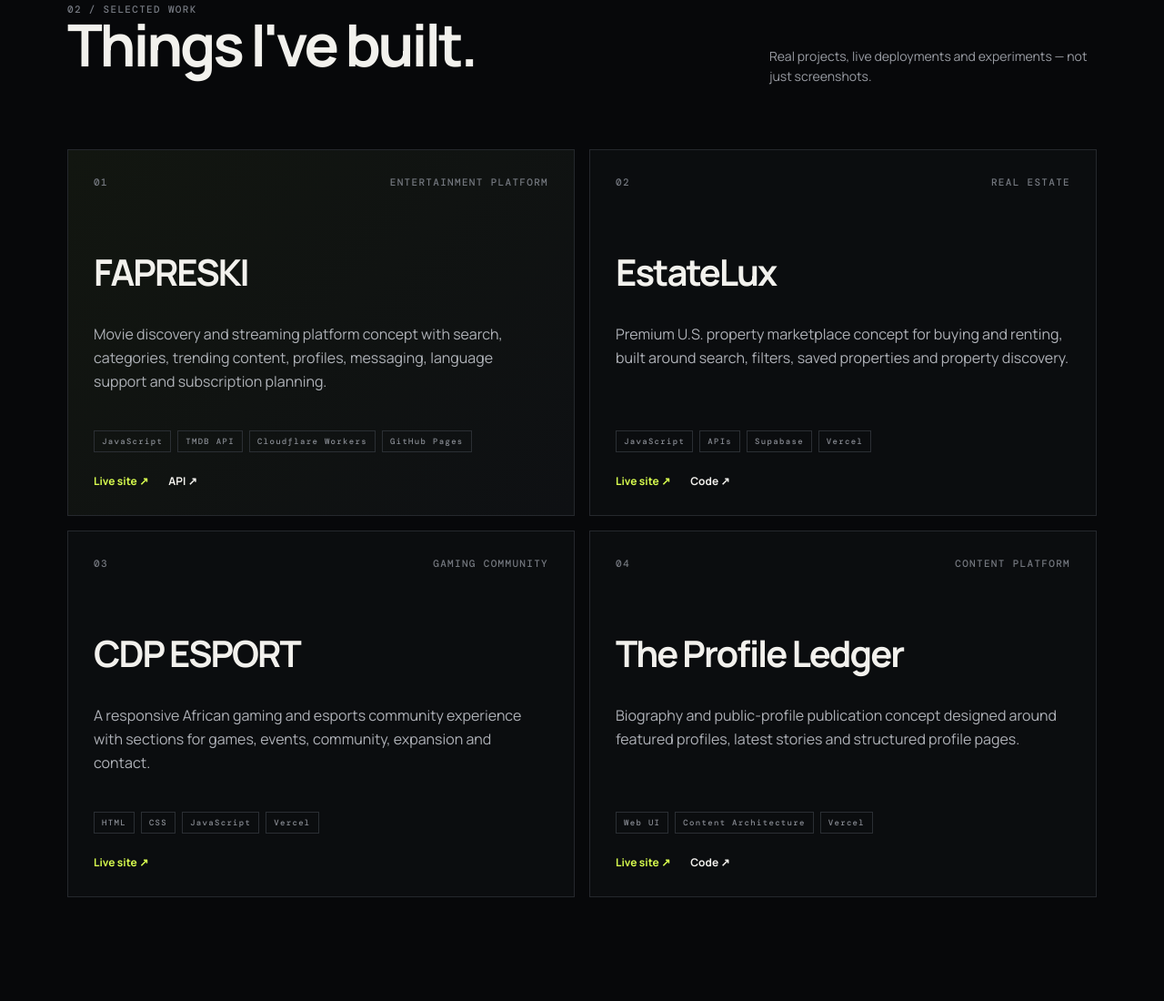
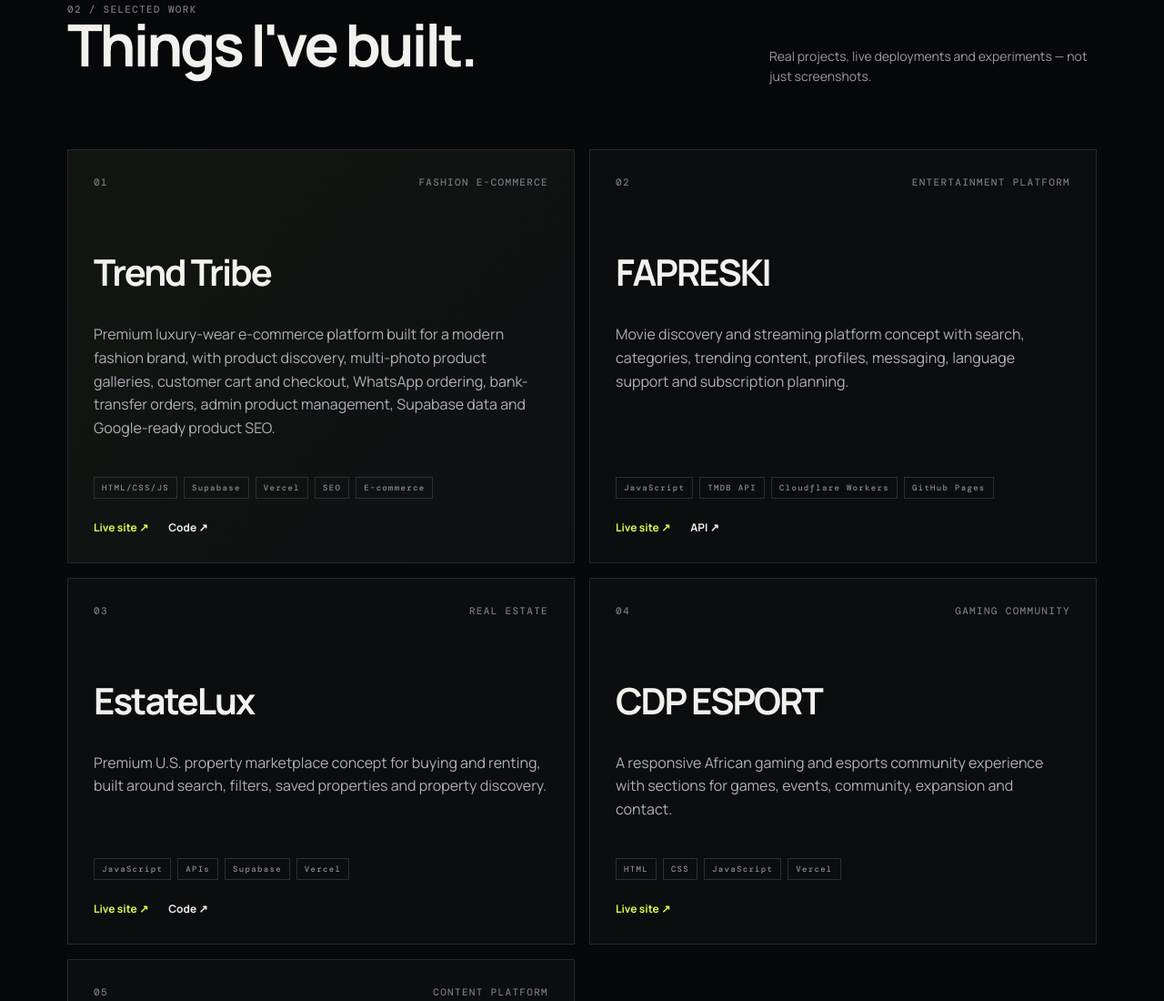
Before and after one commit to princewillobongha/topboy-travis-portfolio, a website: page index.html in a window 1280 px wide. Shown: the part 1597-2697 px from the top of the page at 91% size. Drawn offline with nearby package versions, Linux system fonts and the light colour scheme.

Commit message:
Add Trend Tribe to portfolio

```diff
--- a/index.html
+++ b/index.html
@@ -3,7 +3,7 @@
 <head>
   <meta charset="UTF-8">
   <meta name="viewport" content="width=device-width, initial-scale=1.0">
-  <meta name="description" content="Princewill Obongha — TopBoy Travis. AI Developer and digital product builder creating modern web applications with AI-assisted development.">
+  <meta name="description" content="Princewill Obongha — TopBoy Travis. AI Developer and digital product builder creating modern web applications, AI-assisted products and e-commerce experiences.">
   <meta name="theme-color" content="#07080a">
   <meta property="og:title" content="Princewill Obongha — AI Developer">
   <meta property="og:description" content="AI Developer • AI Product Builder • Web Developer">
@@ -80,7 +80,15 @@
       </div>
       <div class="project-grid">
         <article class="project-card featured">
-          <div class="project-meta"><span>01</span><span>ENTERTAINMENT PLATFORM</span></div>
+          <div class="project-meta"><span>01</span><span>FASHION E-COMMERCE</span></div>
+          <h3>Trend Tribe</h3>
+          <p>Premium luxury-wear e-commerce platform built for a modern fashion brand, with product discovery, multi-photo product galleries, customer cart and checkout, WhatsApp ordering, bank-transfer orders, admin product management, Supabase data and Google-ready product SEO.</p>
+          <div class="stack"><span>HTML/CSS/JS</span><span>Supabase</span><span>Vercel</span><span>SEO</span><span>E-commerce</span></div>
+          <div class="card-links"><a href="https://trend-tribe.vercel.app/" target="_blank" rel="noreferrer">Live site ↗</a><a href="https://github.com/princewillobongha/Trend-tribe" target="_blank" rel="noreferrer">Code ↗</a></div>
+        </article>
+
+        <article class="project-card">
+          <div class="project-meta"><span>02</span><span>ENTERTAINMENT PLATFORM</span></div>
           <h3>FAPRESKI</h3>
           <p>Movie discovery and streaming platform concept with search, categories, trending content, profiles, messaging, language support and subscription planning.</p>
           <div class="stack"><span>JavaScript</span><span>TMDB API</span><span>Cloudflare Workers</span><span>GitHub Pages</span></div>
@@ -88,7 +96,7 @@
         </article>
 
         <article class="project-card">
-          <div class="project-meta"><span>02</span><span>REAL ESTATE</span></div>
+          <div class="project-meta"><span>03</span><span>REAL ESTATE</span></div>
           <h3>EstateLux</h3>
           <p>Premium U.S. property marketplace concept for buying and renting, built around search, filters, saved properties and property discovery.</p>
           <div class="stack"><span>JavaScript</span><span>APIs</span><span>Supabase</span><span>Vercel</span></div>
@@ -96,7 +104,7 @@
         </article>
 
         <article class="project-card">
-          <div class="project-meta"><span>03</span><span>GAMING COMMUNITY</span></div>
+          <div class="project-meta"><span>04</span><span>GAMING COMMUNITY</span></div>
           <h3>CDP ESPORT</h3>
           <p>A responsive African gaming and esports community experience with sections for games, events, community, expansion and contact.</p>
           <div class="stack"><span>HTML</span><span>CSS</span><span>JavaScript</span><span>Vercel</span></div>
@@ -104,7 +112,7 @@
         </article>
 
         <article class="project-card">
-          <div class="project-meta"><span>04</span><span>CONTENT PLATFORM</span></div>
+          <div class="project-meta"><span>05</span><span>CONTENT PLATFORM</span></div>
           <h3>The Profile Ledger</h3>
           <p>Biography and public-profile publication concept designed around featured profiles, latest stories and structured profile pages.</p>
           <div class="stack"><span>Web UI</span><span>Content Architecture</span><span>Vercel</span></div>
```
